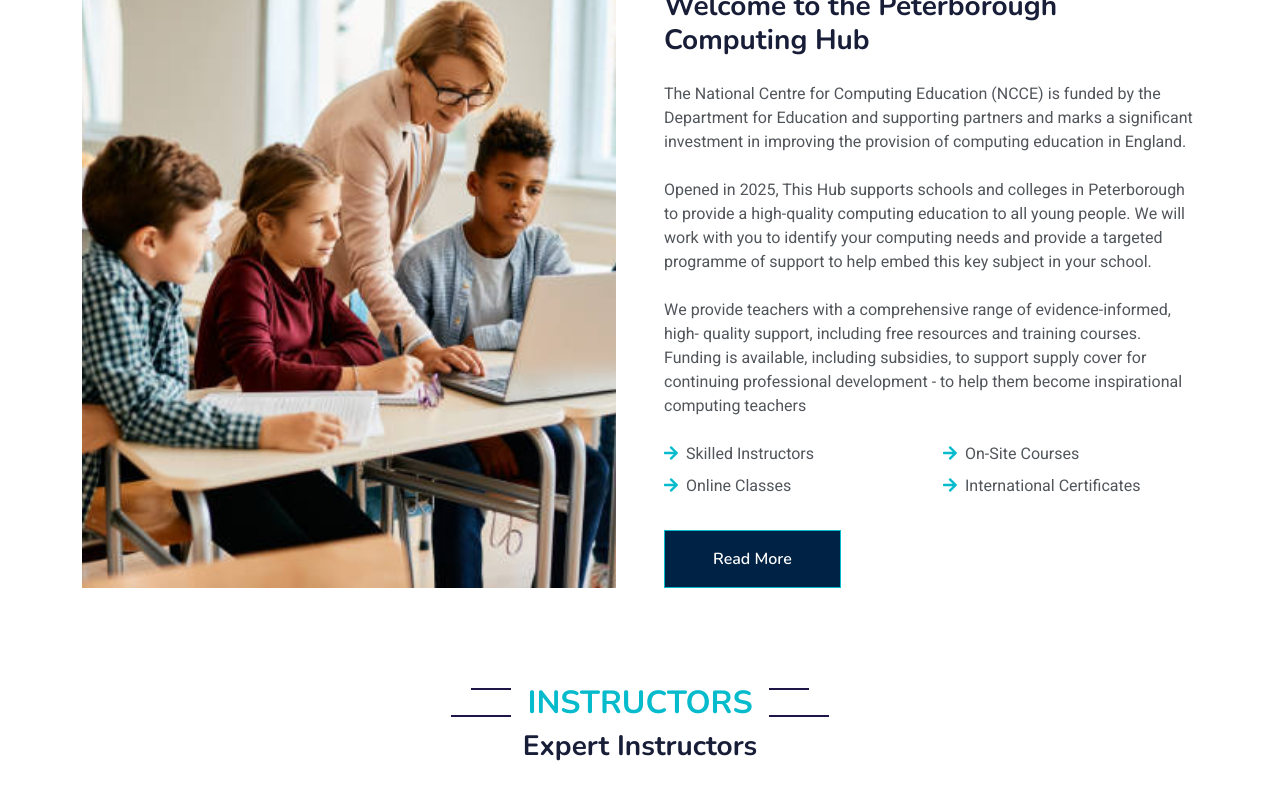
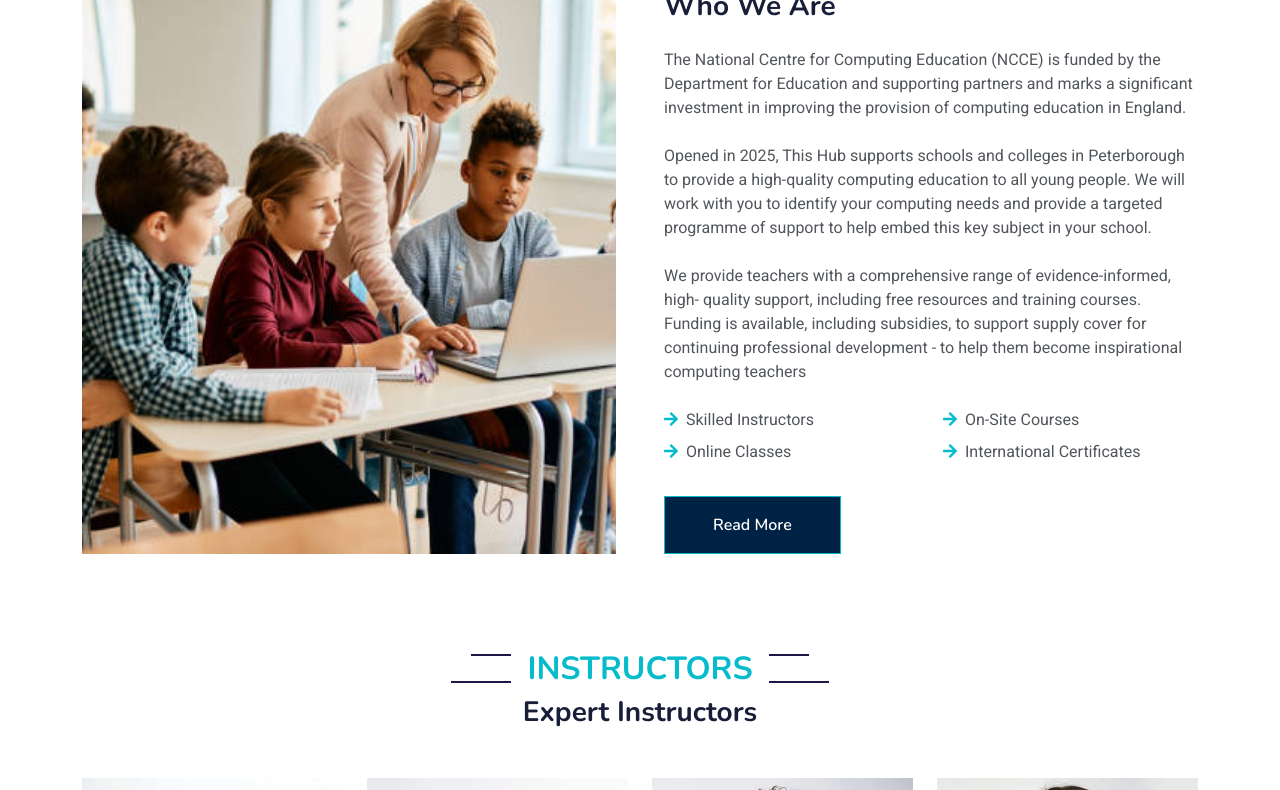
Before and after one commit to DarthJkid/WebDevelopment2, a website built with Vite: page about.html in a window 1280 px wide. Shown: the part 1116-1906 px from the top of the page. Built offline with nearby package versions, Linux system fonts and the light colour scheme.

Commit message:
Final commit

```diff
--- a/about.html
+++ b/about.html
@@ -167,7 +167,7 @@
                 </div>
                 <div class="col-lg-6 wow fadeInUp" data-wow-delay="0.3s">
                     <h2 class="section-title bg-white text-start text-primary pe-3">About Us</h2>
-                    <h3 class="mb-4">Welcome to the Peterborough Computing Hub</h3>
+                    <h3 class="mb-4">Who We Are</h3>
                     <p class="mb-4">The National Centre for Computing Education (NCCE) is funded by the Department for
                         Education and supporting partners and marks a significant investment in improving the provision
                         of computing education in England.</p>
```
